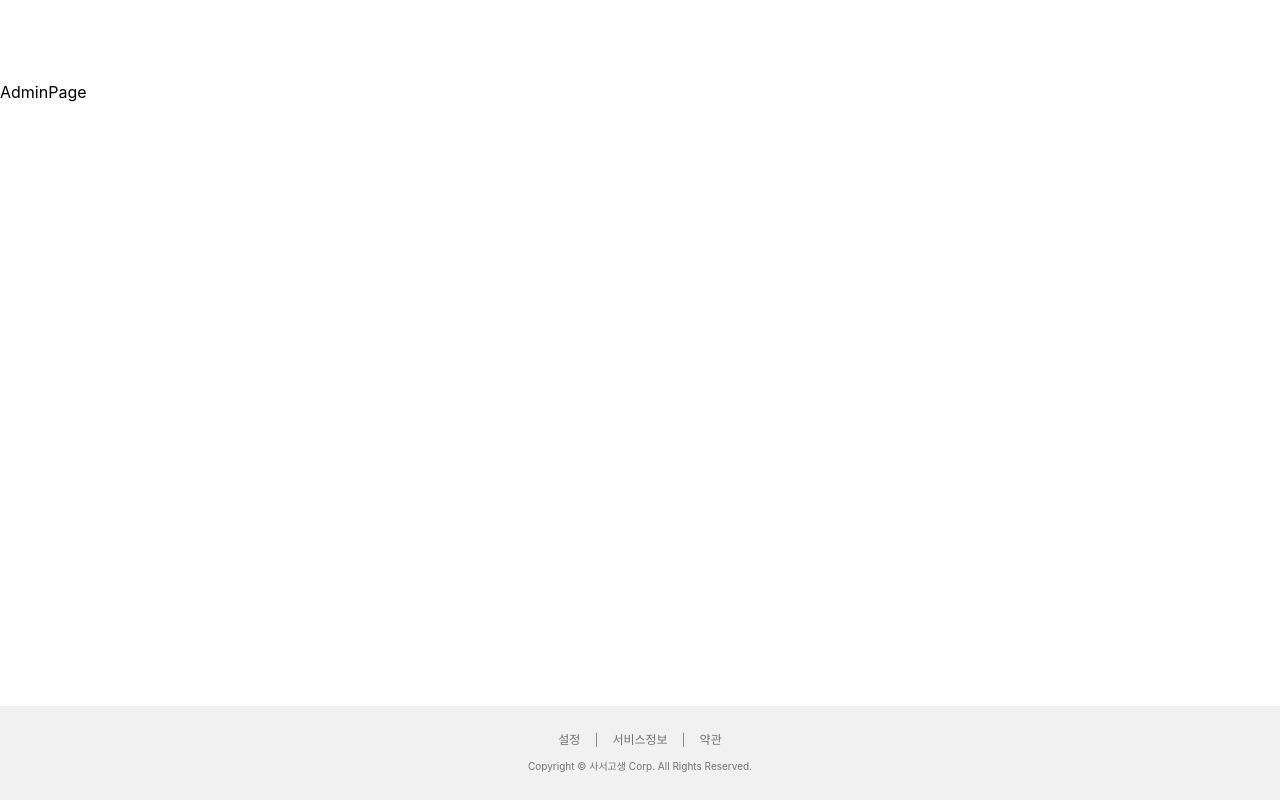
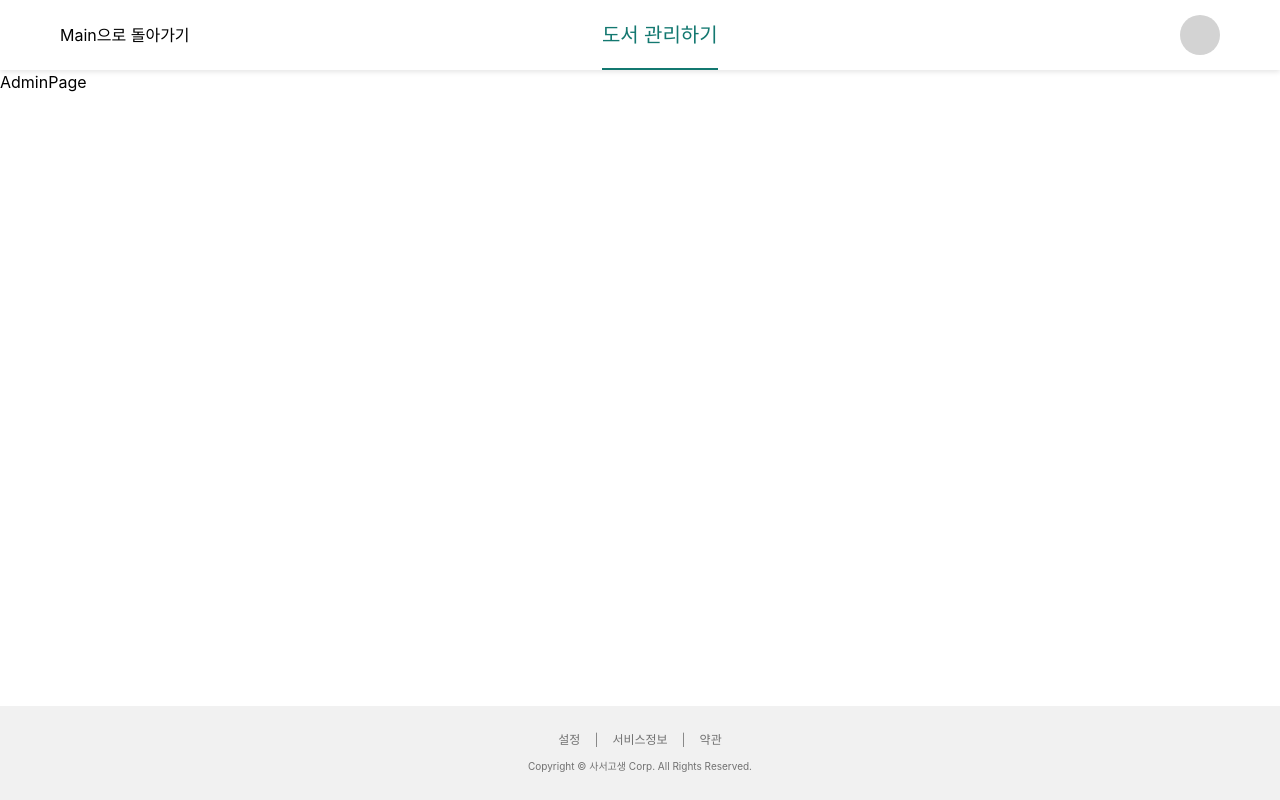
Before and after one commit to ICT-Booknav/frontend, a React (Vite) app: page /admin in a window 1280 px wide. Built offline with nearby package versions, Linux system fonts and the light colour scheme.

Commit message:
feat: admin용 네비게이션바 추가

```diff
--- a/src/layouts/admin-layout.tsx
+++ b/src/layouts/admin-layout.tsx
@@ -1,11 +1,13 @@
 import { Outlet } from 'react-router-dom';
 import styled from 'styled-components';
 import Footer from '@components/Footer/footer';
+import AdminNavigationBar from '@components/Navbar/admin-navbar';
 
 const AdminLayout: React.FC = () => {
 
   return (
     <Layout>
+      <AdminNavigationBar />
       <Main>
         <Outlet />
       </Main>
@@ -24,5 +26,5 @@ const Layout = styled.div`
 
 const Main = styled.main`
   flex: 1;
-  margin-top: 80px;
+  margin-top: 70px;
 `;
```
